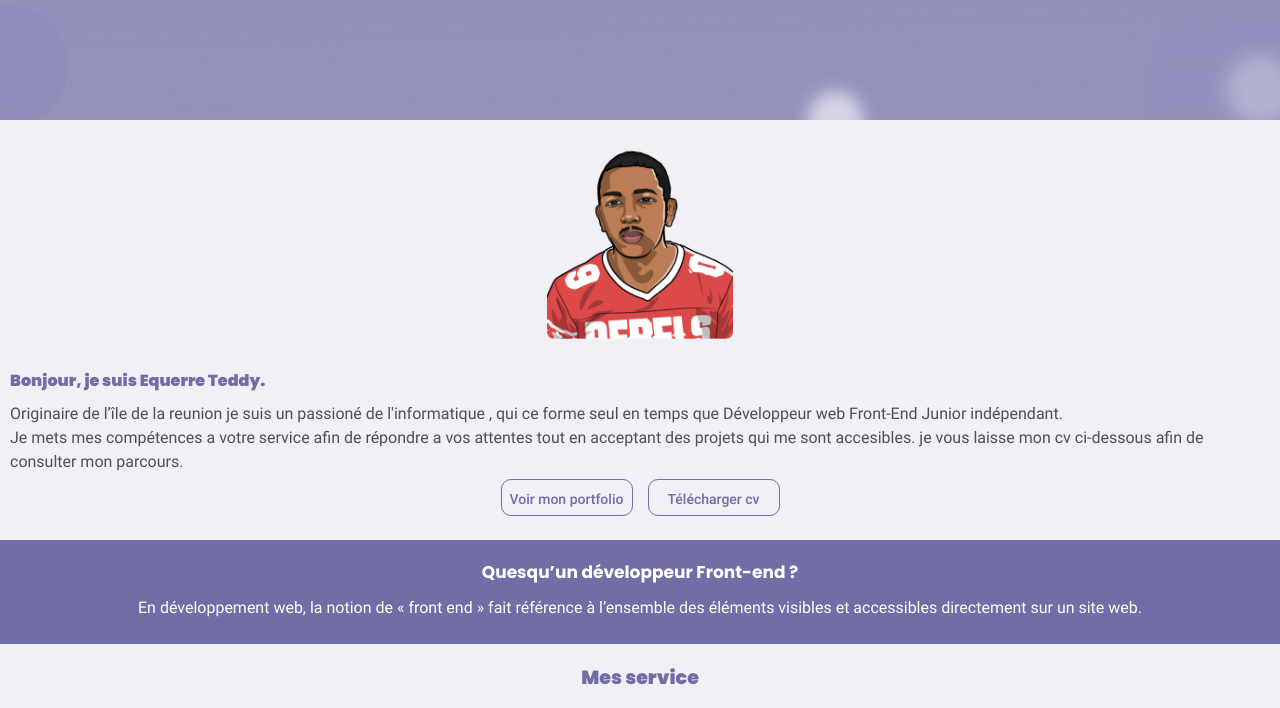
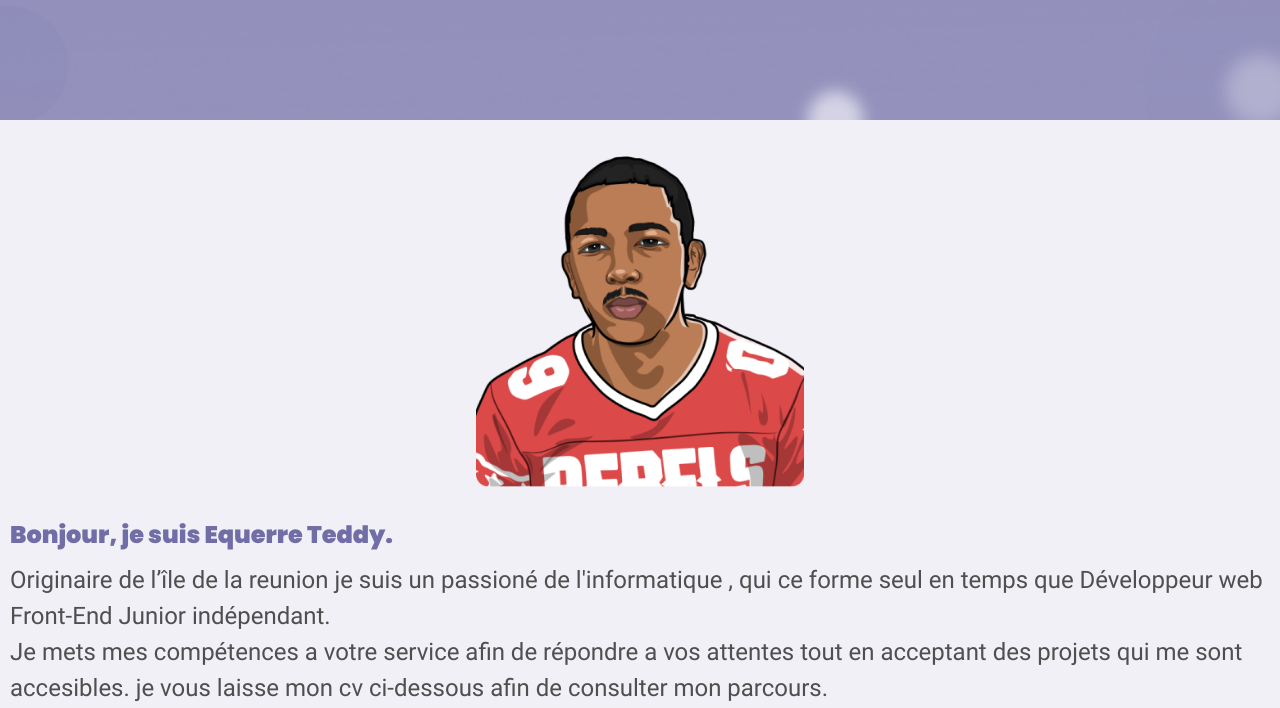
Before and after one commit to maakino/portfoliov2, a website: page index.html in a window 1280 px wide. Shown: the part 680-1388 px from the top of the page. Drawn offline with Linux system fonts and the light colour scheme.

Commit message:
intégration css presentation ipadpro

```diff
--- a/src/scss/page/presentation.scss
+++ b/src/scss/page/presentation.scss
@@ -3,6 +3,10 @@
 
 
 .presentation {
+@include media(small){
+    font-size: 24px;
+}
+
     background-color: #f0f0f6;
     display: flex;
     flex-direction: column-reverse;
@@ -22,6 +26,7 @@
         margin-bottom: 9px;
     }
      &__btn {
+
         @include media(small) {
             justify-content: center;
             gap:15px;
@@ -36,6 +41,13 @@
                 margin-top: 5px;
 
             }
+            @include media(medium) {
+                width: 262px;
+                height: 62px;
+                font-size: 24px;
+                line-height: 60px;
+            }
+
             text-align: center;
             display: block;
             width: 132px;
@@ -54,5 +66,7 @@
     &__img {
         margin: auto;
         margin-bottom: 30px;
+        height: 343px;
+        width: auto;
     }
 }
```
Also changed, not shown: css/style.css, 1 other file.
